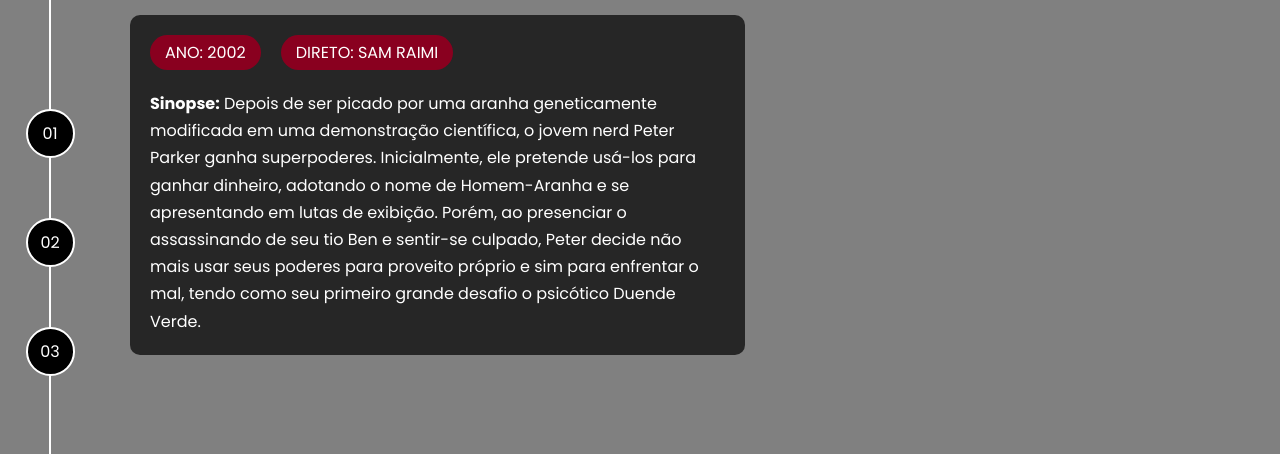
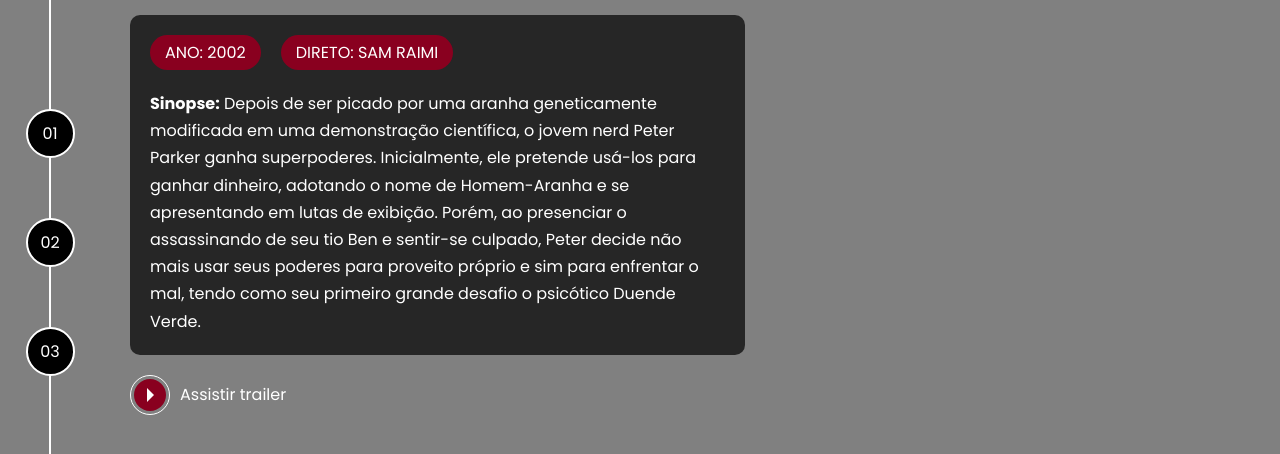
Before and after one commit to Baanzito/multiverse-spider-man, a plain HTML site: page pages/tobey-maguire/spiderman1.html in a window 1280 px wide. Shown: the part 158-612 px from the top of the page. Drawn offline with Linux system fonts and the light colour scheme.

Commit message:
Finalizando DIV links e adicionando componente CSS

```diff
--- /dev/null
+++ b/assets/css/components/link-button.css
@@ -0,0 +1,34 @@
+a.link-button {
+    display: flex;
+    align-items: center;
+    justify-content: center;
+    color: white;
+}
+
+a.link-button .icon {
+    width: 32px;
+    height: 32px;
+    padding: 3px;
+    background-color: var(--primary-color);
+    border: solid 1px white;
+    background-clip: content-box;
+    border-radius: 50%;
+    position: relative;
+    display: flex;
+    align-items: center;
+    justify-content: center;
+}
+
+a.link-button .icon .play-icon {
+    border: solid 7px white;
+    width: 0;
+    height: 0;
+    border-top-color: transparent;
+    border-right-color: transparent;
+    border-bottom-color: transparent;
+    margin-right: -7px;
+}
+
+a.link-button .label {
+    margin-left: 10px;
+}
--- a/assets/css/internal.css
+++ b/assets/css/internal.css
@@ -2,6 +2,7 @@
 @import url('global.css');
 @import url('components/pills.css');
 @import url('components/navigator.css');
+@import url('components/link-button.css');
 
 .s-wrapper {
     display: flex;
@@ -64,3 +65,13 @@
 .s-wrapper .s-main-content__top .s-description .pills {
     margin-bottom: 20px;
 }
+
+.s-wrapper .s-main-content .s-links {
+    padding: 20px;
+    padding-left: 0;
+}
+
+.s-wrapper .s-main-content .s-links ul {
+    display: flex;
+    flex-direction: row;
+}
--- a/pages/tobey-maguire/spiderman1.html
+++ b/pages/tobey-maguire/spiderman1.html
@@ -48,15 +48,21 @@
                             Duende Verde.
                         </p>
                     </div>
+                </div>
 
-                    <div class="s-links">
-                        <ul>
-                            <li>
-                                <a href="http://www.youtube.com/watch:v=TYMMOJBUPMM" class="link-button" target=""></a>
-                            </li>
-                        </ul>
-                    </div>
-
+                <div class="s-links">
+                    <ul>
+                        <li>
+                            <a href="https://www.youtube.com/watch?v=t06RUxPbp_c" class="link-button" target="_blank">
+                                <span class="icon">
+                                    <div class="play-icon">&nbsp;</div>
+                                </span>
+                                <span class="label">
+                                    Assistir trailer
+                                </span>
+                            </a>
+                        </li>
+                    </ul>
                 </div>
 
             </div>
```
